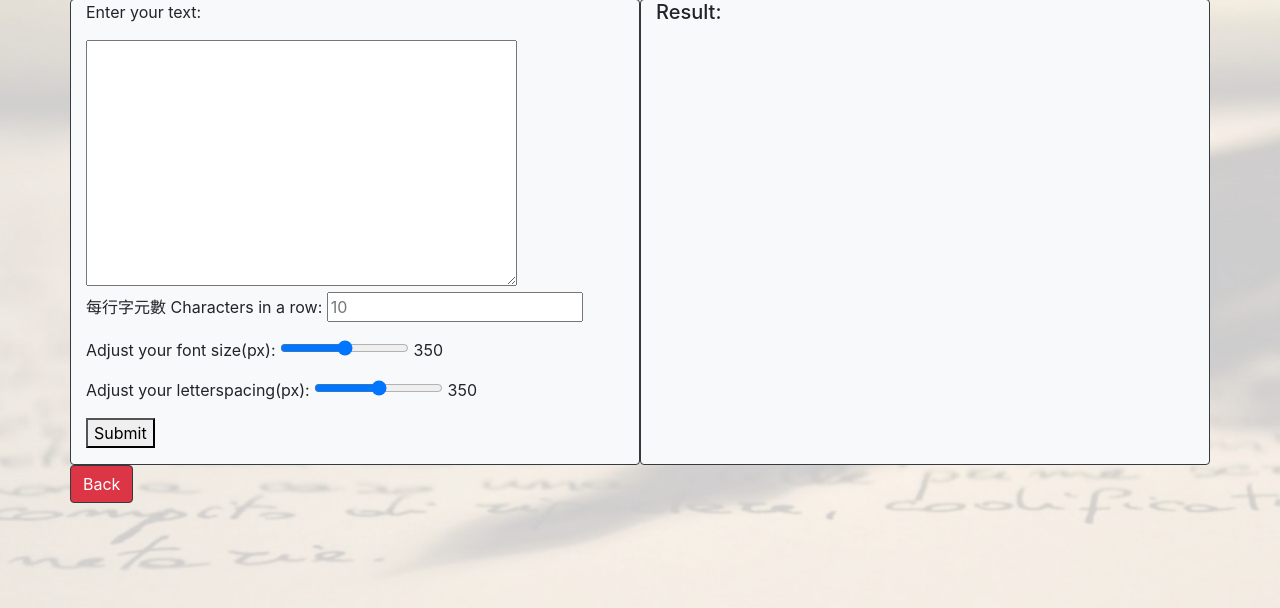
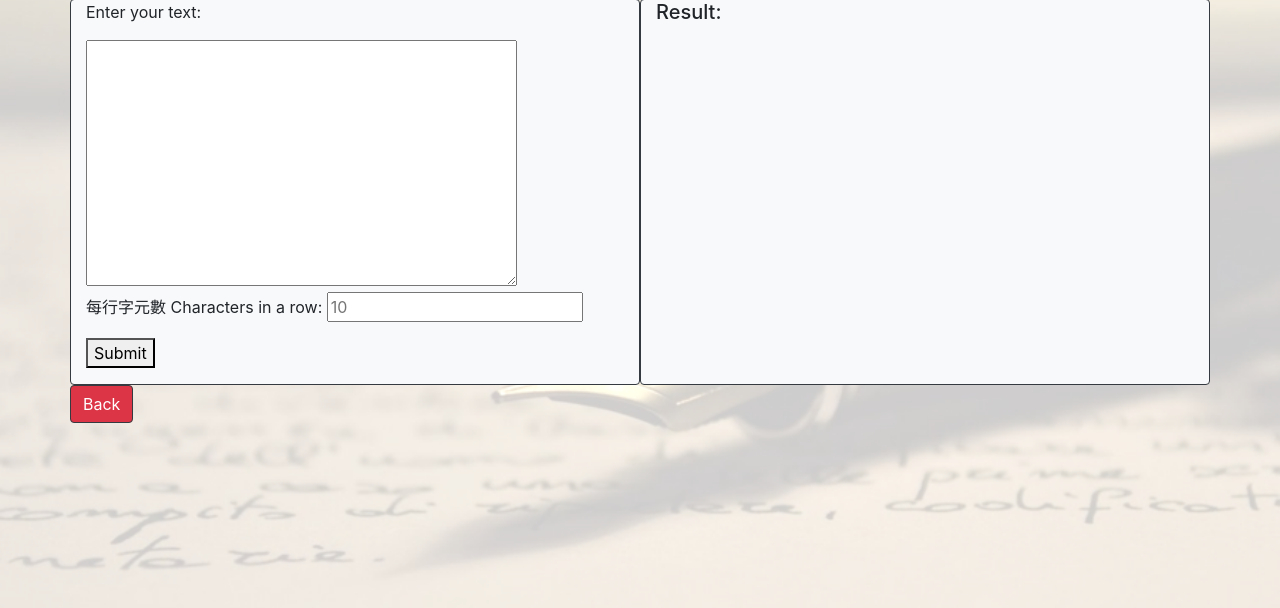
Before and after one commit to wlsc10th-info/flask-website, a Flask app: page /step3 in a window 1280 px wide. Shown: the part 71-679 px from the top of the page. Run offline with Flask 2, Linux system fonts and the light colour scheme; the visitor is signed in with stand-in values (Sample User, id 1); parts of the project's set-up code (start-up, migrations or seed data) failed here and were passed over; some libraries are stand-ins or nearby versions.

Commit message:
v4.1: Remove unimplemented options

```diff
--- a/app.py
+++ b/app.py
@@ -138,8 +138,8 @@ def step2():
 def step3():
     if request.method=='POST':
         user=User.query.filter_by(username=current_user.username).first()
-        font_size=request.values['font-size']
-        letterspacing=request.values['space-size']
+        # font_size=request.values['font-size']
+        # letterspacing=request.values['space-size']
         text=request.form.get('text')
 
         f = open('temp.txt', 'w', encoding='utf8')
--- a/content/templates/run-model.html
+++ b/content/templates/run-model.html
@@ -12,16 +12,16 @@
                     每行字元數 Characters in a row:
                     <input type="text" name="char-in-row" placeholder="10" min="1" max="20" required>
                 </p>
-                <p>
-                    Adjust your font size(px):
-                    <input type="range" name="font-size" value="{{size}}" min="100" max="600" oninput="this.nextElementSibling.value = this.value">
-                    <output>{{size}}</output>
-                </p>
-                <p>
-                    Adjust your letterspacing(px):
-                    <input type="range" name="space-size" value="{{size}}" min="100" max="600" oninput="this.nextElementSibling.value = this.value">
-                    <output>{{size}}</output>
-                </p>
+<!--                <p>-->
+<!--                    Adjust your font size(px):-->
+<!--                    <input type="range" name="font-size" value="{{size}}" min="100" max="600" oninput="this.nextElementSibling.value = this.value">-->
+<!--                    <output>{{size}}</output>-->
+<!--                </p>-->
+<!--                <p>-->
+<!--                    Adjust your letterspacing(px):-->
+<!--                    <input type="range" name="space-size" value="{{size}}" min="100" max="600" oninput="this.nextElementSibling.value = this.value">-->
+<!--                    <output>{{size}}</output>-->
+<!--                </p>-->
                 <p>
                     <button type='submit'>Submit</button>
                 </p>
@@ -32,7 +32,7 @@
             <h5>Result:</h5>
             {%if img%}
             <img src="{{img}}" style="max-width: 100%;">
-            <button class="btn"><a href="{{url_for('download', filename='save.png')}}">Download</a></button>
+            <button class="btn"><a href="{{url_for('download', filename='save.png')}}">Download PNG File</a></button>
             {%endif%}
         </div>
     </div>
```
